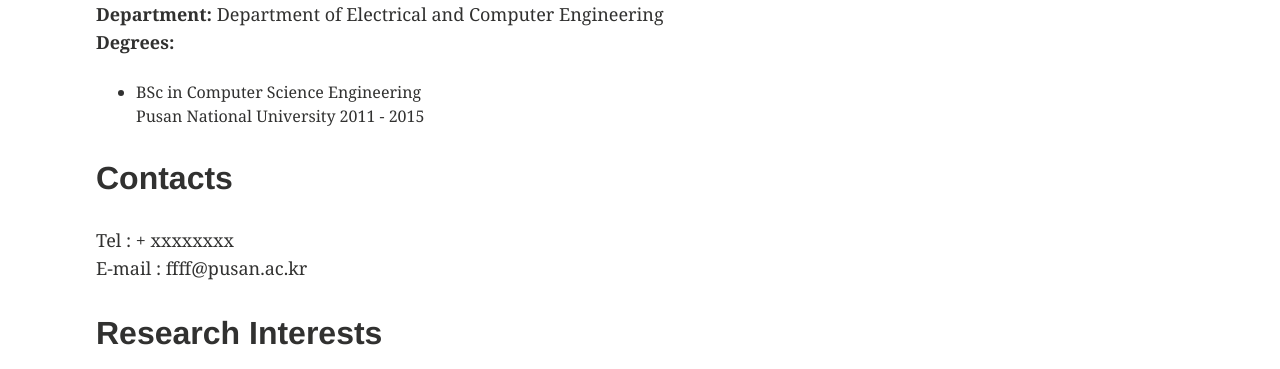
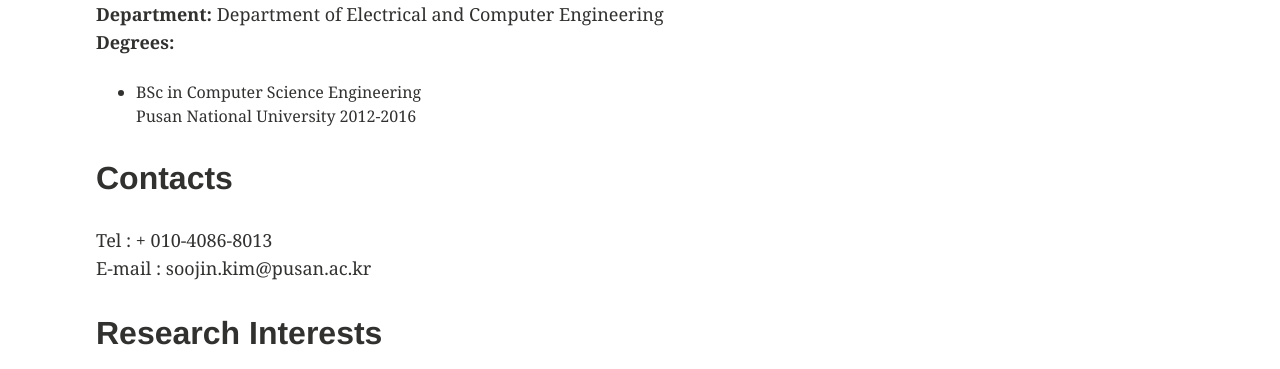
Before and after one commit to STEMLab/STEMLab.github.io, a Jekyll site: the page built from _posts/members/2016-03-21-soojin.md, in a window 1280 px wide. Shown: the part 787-1156 px from the top of the page. Built offline with Jekyll 4.4.1, drawn with Linux system fonts in a browser that asks for light colours.

Commit message:
soojin's extra info

```diff
--- a/_posts/members/2016-03-21-soojin.md
+++ b/_posts/members/2016-03-21-soojin.md
@@ -16,12 +16,12 @@
 **Department:** Department of Electrical and Computer Engineering <br/>
 **Degrees:** <br/>
 * BSc in Computer Science Engineering <br/>
-Pusan National University 2011 - 2015
+Pusan National University 2012-2016
 
 ## Contacts
 
-Tel : + xxxxxxxx <br/>
-E-mail : ffff@pusan.ac.kr <br/>
+Tel : + 010-4086-8013 <br/>
+E-mail : soojin.kim@pusan.ac.kr <br/>
 
 ## Research Interests
 
```
